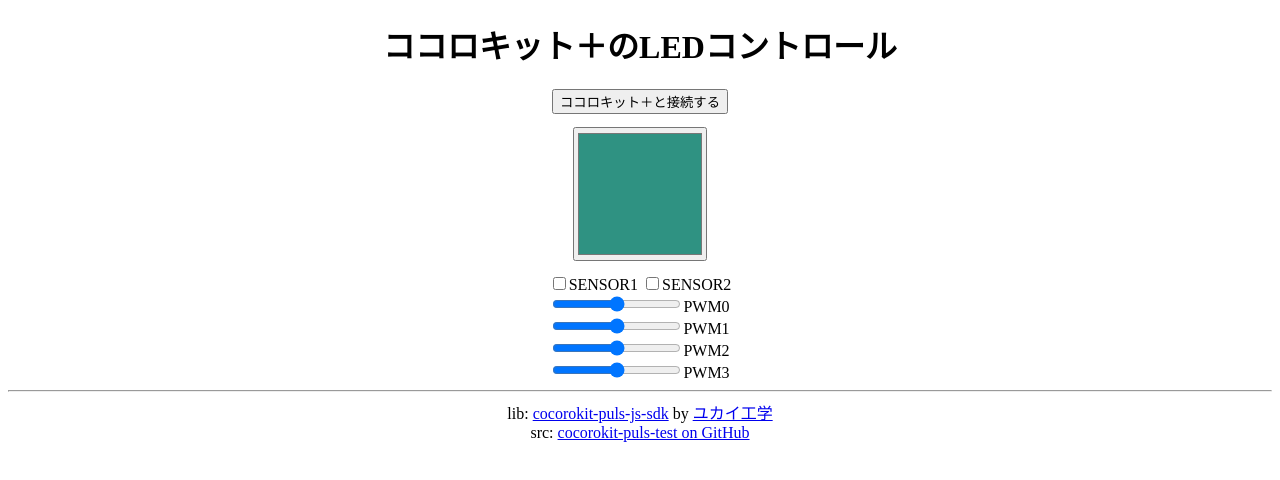
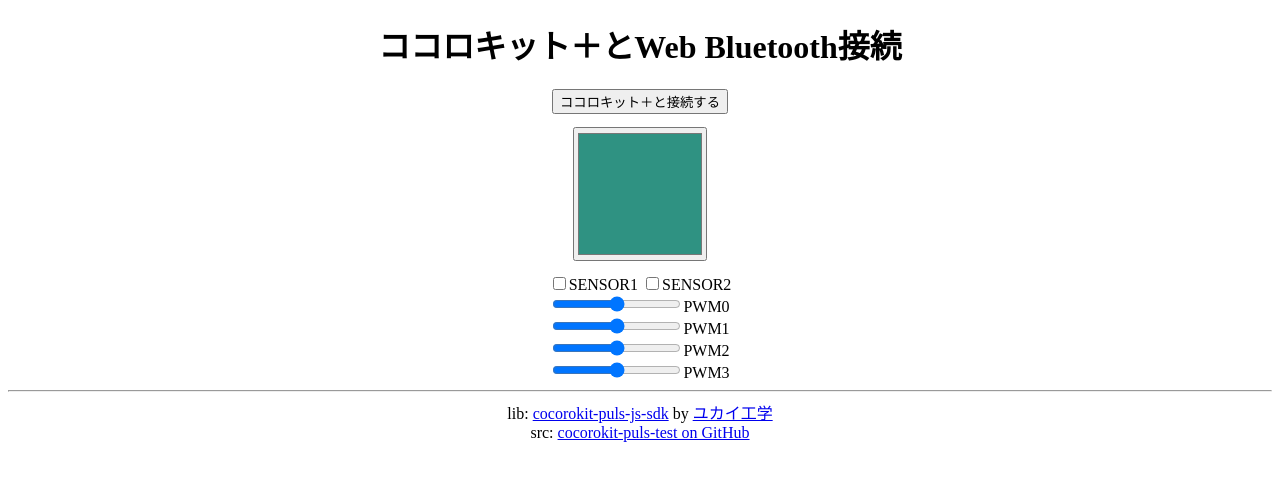
Before and after one commit to taisukef/cocorokit-plus-js-sdk, a website: page index.html in a window 1280 px wide. Drawn offline with Linux system fonts and the light colour scheme.

Commit message:
change title

```diff
--- a/index.html
+++ b/index.html
@@ -1,9 +1,9 @@
 <!DOCTYPE html><html lang="ja"><head><meta charset="utf-8"><meta name="viewport" content="width=device-width">
-<title>ココロキット＋のLEDコントロール</title>
+<title>ココロキット＋とWeb Bluetooth接続</title>
 </head>
 <body>
 
-<h1>ココロキット＋のLEDコントロール</h1>
+<h1>ココロキット＋とWeb Bluetooth接続</h1>
 <button id=btn>ココロキット＋と接続する</button><br>
 <input type="color" id="color" value="#2f9282"><br>
 <input id="sensor1" type="checkbox">SENSOR1 <input id="sensor2" type="checkbox">SENSOR2<br>
@@ -16,8 +16,8 @@
 <div>src: <a href=https://github.com/taisukef/cocorokit-puls-test>cocorokit-puls-test on GitHub</a></div>
 
 <script type="module">
-//import { CocorokitPlus } from "https://taisukef.github.io/cocorokit-plus-js-sdk/cocorokit-plus.js";
-import { CocorokitPlus } from "./cocorokit-plus.js";
+import { CocorokitPlus } from "https://taisukef.github.io/cocorokit-plus-js-sdk/cocorokit-plus.js";
+//import { CocorokitPlus } from "./cocorokit-plus.js";
 
 btn.onclick = async () => {
   const ccrpls = await CocorokitPlus.find();
```
